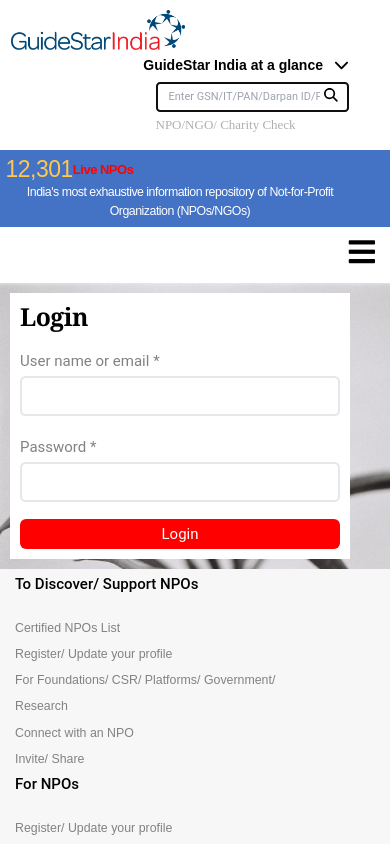
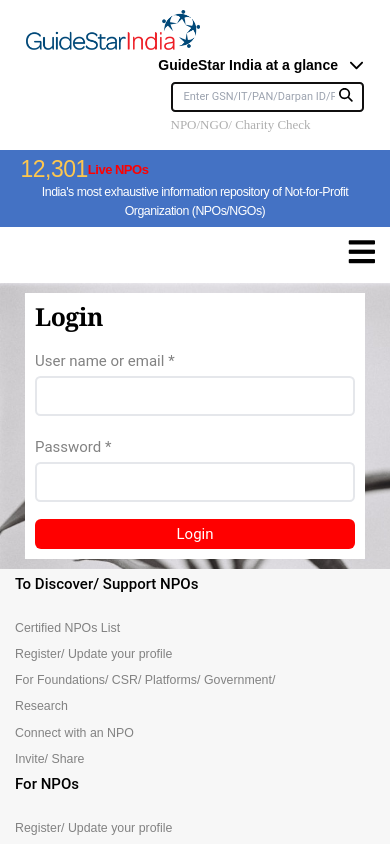
Before and after one commit to aswinenfono/guidestarindia, a React (Create React App) app: page /login in a window 390 px wide. Shown: the top 844 px of the page. Built offline with nearby package versions, Linux system fonts and the light colour scheme.

Commit message:
change responsive

```diff
--- a/src/Components/HeaderSec/HeaderLiveNpos.jsx
+++ b/src/Components/HeaderSec/HeaderLiveNpos.jsx
@@ -8,7 +8,7 @@
             <>
                 <m.div className='bg-[#004878] h-auto items-center p-2' >
                     <Container >
-                        <Row className='w-[100%]'>
+                        <Row className='max-sm:ml-0 w-[100%]'>
                             <Col lg={3} className='flex gap-1'>
                                 <HeaderCompo Data={{ tagType: 'h6', className: 'HeaderLiveNposHeader', text: '12,301' }} />
                                 <HeaderCompo Data={{ tagType: 'h6', className: 'HeaderLiveNposHeader2 text-lg', text: 'Live NPOs' }} />
@@ -26,18 +26,19 @@
         return (
             <Container className='ml-0 mr-0 w-[100%] max-w-[100%] p-0'>
                 <m.div className='bg-[#4472C4] h-auto items-center p-2' >
-                    <Row className='w-[100%]'>
-                        <Col lg={3} className='flex gap-1'>
+                    <Row className='max-sm:ml-0 w-[100%]'>
+                        <Col lg={4} className='flex gap-1'>
                             <div className="flex items-start">
                                 <HeaderCompo Data={{ tagType: 'h6', className: 'HeaderLiveNposHeader', text: '12,301' }} />
                                 <HeaderCompo Data={{ tagType: 'h6', className: 'HeaderLiveNposHeader2Light', text: 'Live NPOs' }} />
                             </div>
                         </Col>
-                        <Col>
-                            <div className="flex flex-1 ">
+                        <Col lg={5}>
+                            <div className="flex flex-1 w-[100%]  justify-center">
                                 <HeaderCompo Data={{ tagType: 'h6', className: 'HeaderLiveNposHeader3light max-sm:text-lg max-sm:text-center', text: `India's most exhaustive information repository of Not-for-Profit Organization (NPOs/NGOs)` }} />
                             </div>
                         </Col>
+                        <Col lg={3}></Col>
                     </Row>
                 </m.div>
             </Container >
--- a/src/Components/HeaderSec/HeaderSec.jsx
+++ b/src/Components/HeaderSec/HeaderSec.jsx
@@ -23,11 +23,11 @@
         <>
             {theme !== "light" ? <Container>
                 <m.div className="py-[10px]" >
-                    <Row className='w-[100%]'>
+                    <Row className='w-[100%] max-sm:ml-0'>
                         <Col lg={6} className='HeaderSecTopInner'>
                             <ImageComp Data={{ source: './Images/logo.png', className: 'h-[50px] max-sm:h-[40px]' }} />
                         </Col>
-                        <Col className='HeaderSecTopInner2'>
+                        <Col className='HeaderSecTopInner2 p-0'>
 
                             <div className='h-[auto] flex flex-col items-end'>
                                 <div className='flex  gap-3 items-center' >
@@ -44,7 +44,7 @@
                                     }
 
                                 </div>
-                                <Row className='flex w-[auto] row-cols-1 row-cols-lg-2 '>
+                                <Row className='flex w-[auto] p-0 row-cols-1 max-sm:ml-0 row-cols-lg-2 '>
                                     <Col lg={12} className=' max-sm:w-[100%] max-lg:justify-end max-sm:flex-col flex'>
                                         <div class="headerSecInputDiv max-sm:w-[100%] max-sm:h-[100%]">
                                             <input className='max-sm:w-[100%] w-[300px] h-[30px] max-sm:h-[100%]' type="text" placeholder="Enter GSN/IT/PAN/Darpan ID/FCRA No" />
@@ -69,7 +69,7 @@
                     <Container className='ml-0 mr-0 w-[100%] max-w-[100%] p-0'>
 
                         <m.div className="py-[10px] px-3" >
-                            <Row className='w-[100%]'>
+                            <Row className='w-[100%] max-sm:ml-0'>
                                 <Col lg={5} className='HeaderSecTopInner'>
                                     <ImageComp Data={{ source: './Images/logo.png', className: 'h-[50px] max-sm:h-[40px]' }} />
                                 </Col>
@@ -90,7 +90,7 @@
                                             }
 
                                         </div>
-                                        <Row className='flex w-[auto] row-cols-1 row-cols-lg-2 '>
+                                        <Row className=' max-sm:ml-0 flex w-[auto] row-cols-1 row-cols-lg-2 '>
                                             <Col lg={12} className=' max-sm:w-[100%] max-lg:justify-end max-sm:flex-col flex'>
                                                 <div class="headerSecInputDiv max-sm:w-[100%] max-sm:h-[100%]">
                                                     <input className='w-[300px] h-[30px] max-sm:w-[100%] max-sm:h-[100%]' type="text" placeholder="Enter GSN/IT/PAN/Darpan ID/FCRA No" />
--- a/src/pages/LoginPage/LoginPage.jsx
+++ b/src/pages/LoginPage/LoginPage.jsx
@@ -66,13 +66,13 @@
             <HeaderSec theme={"light"} />
             <Container className='ml-0 mr-0 w-[100%] max-w-[100%] p-0'>
                 <section className='LoginPageBack p-[20px] max-md:p-[10px]'>
-                    <Row className='w-[100%]'>
-                        <Col lg={6} className='  max-md:hidden h-auto flex flex-col items-center justify-center'>
+                    <Row className='w-[100%] max-sm:ml-0'>
+                        <Col lg={6} className='max-md:hidden h-auto flex flex-col items-center justify-center'>
                             <div className='LoginPageBackDiSBox '>
                                 <ParagraphComp Data={{ text: 'Organization’s full address and contact information Up to three years of Forms 99 0Revenue and expense data for the current fiscal year CEO, Board Chair, and Board of Directors information This does not create a profile for you' }} />
                             </div>
                         </Col>
-                        <Col className='h-[100%] flex flex-col  items-center justify-center'>
+                        <Col className='h-[100%] flex flex-col items-center justify-center'>
                             <div className='LoginPageMainSec p-[20px] max-md:p-[10px] max-md:w-[100%] w-[80%] gap-y-4'>
                                 <HeaderCompo Data={{ text: 'Login', className: 'text-4xl text-black font-bold font-serif', tagType: 'h6' }} />
                                 <div className='LoginPageInputSec'>
```
